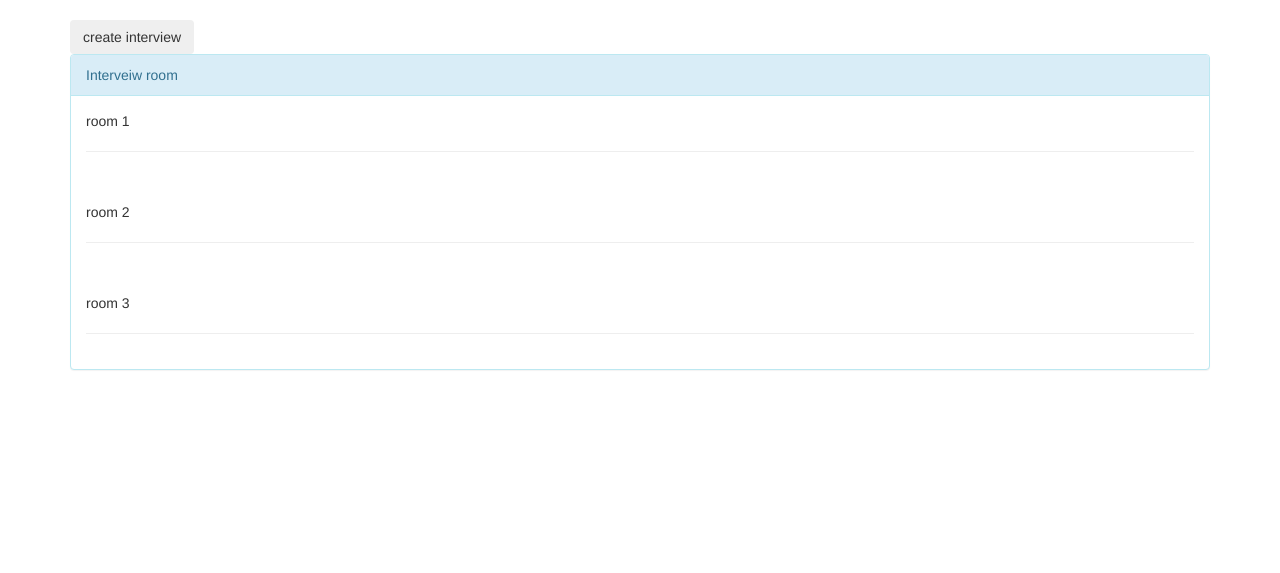
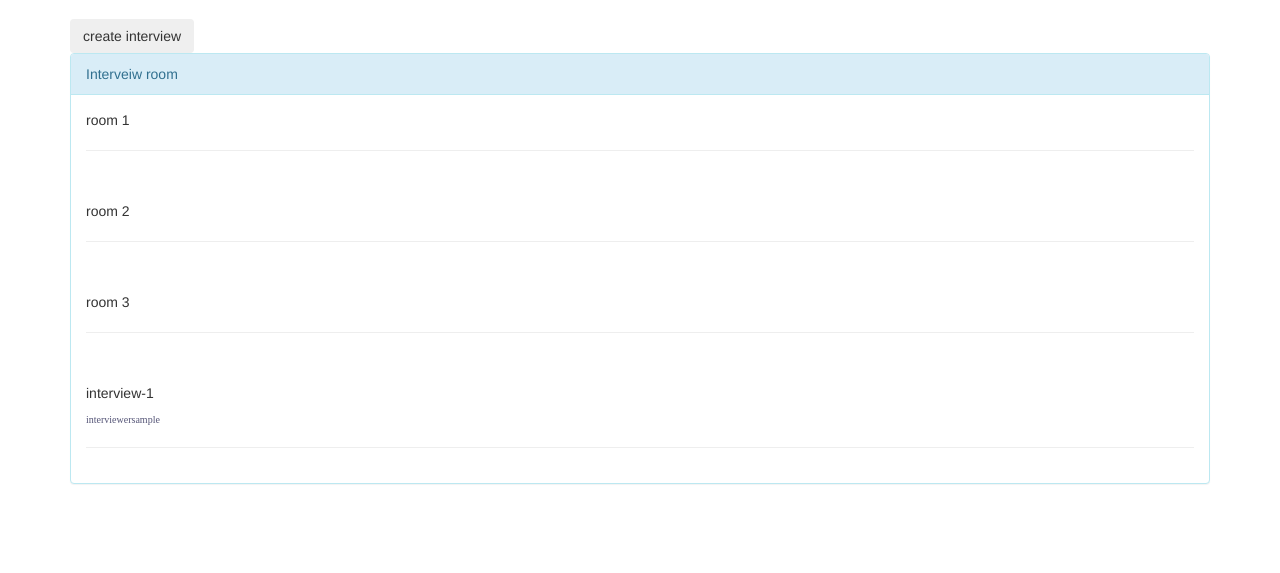
Before and after one commit to grayy921013/Mock, a Django app: page / in a window 1280 px wide. Shown: the part 51-624 px from the top of the page. Before the commit the page ends 421 px from the top, so only its background shows below. Run offline with Django 3.2, Linux system fonts and the light colour scheme; a user stored in the database is signed in; tables that the repository leaves empty hold one stand-in row (values such as "Sample post"); some libraries are stand-ins or nearby versions.

Commit message:
interview list

```diff
--- a/src/mock/mocking/models.py
+++ b/src/mock/mocking/models.py
@@ -36,8 +36,9 @@ class Problem(models.Model):
 
 class Interview(models.Model):
     created_at = models.DateTimeField(auto_now_add=True)
-    content = models.CharField(max_length=500, default="")
-    # code = models.FileField()
+    content = models.CharField(max_length=500, default = '')
+
+    #code = models.FileField(max_length=500,default="")
     # duration = models.TimeField()
     # active = models.BooleanField()
     # matched = models.BooleanField()
--- a/src/mock/mocking/static/css/login_base.css
+++ b/src/mock/mocking/static/css/login_base.css
@@ -77,3 +77,11 @@ body {
 	margin-left: 85px;
 	width:100px;
 }
+
+
+.interviewer_name{
+	font-family:"Times New Roman", Times, serif;
+	position:relative;
+	font-size: 10px;
+	color: #557;
+}
--- a/src/mock/mocking/static/js/list.js
+++ b/src/mock/mocking/static/js/list.js
@@ -5,11 +5,57 @@ create_interview_btn = $("#create_interview_btn");
 create_interview_btn.on('click', create_interview);
 
 function create_interview() {
-    $.ajax({url: "/mocking/create_interview", method: "post", data: {'csrfmiddlewaretoken':csrftoken}}).done(function (data) {
-    }).fail(function () {
-    });
+    $.ajax({url: "/mocking/create_interview", method: "post", data: {'csrfmiddlewaretoken':csrftoken}})
+        .done(function () {
+            $.ajax({url: "/mocking/get_interview_list", method: "get"})
+                .done(function(data){
+                    update_list(data);
+                });
+         })
+        .fail(function () {
+            alert("fuck");
+        });
 }
+
+// update list
+function update_list(data) {
+
+    // Display new messages
+    //$('#message').text(data.result);
+    var ls = $("#interview-list");
+    // Process lists
+    for (var i = 0; i < data.interview_list.length; i++) {
+        //alert(data.interview_list[i].id)
+        var div = $("<div>");
+        div.attr({
+            "id": data.interview_list[i].id,
+            "class": "panel-body"
+        });
+        var p = $("<p>");
+        p.html("interview-" + data.interview_list[i].id);
+        p.appendTo(div);
+        var p_name = $("<p>");
+        p_name.addClass("interviewer_name");
+        p_name.html("interviewer" + data.interview_list[i].username);
+        p_name.appendTo(div);
+        var hr = $("<hr>");
+        hr.appendTo(div);
+        div.appendTo(ls);
+        ls.append(div);
+    }
+
+}
+
+$(document).ready(function () {
+    $.ajax({url: "/mocking/get_interview_list", method: "get"})
+                .done(function(data){
+                    update_list(data);
+                });
+});
+
 function getCookie(name) {
+
+
     var cookieValue = null;
     if (document.cookie && document.cookie != '') {
         var cookies = document.cookie.split(';');
--- a/src/mock/mocking/templates/Square.html
+++ b/src/mock/mocking/templates/Square.html
@@ -12,10 +12,10 @@
     <title>CMU - MOCKING</title>
 
     <!-- Bootstrap core CSS -->
-    <link href="../static/css/bootstrap.min.css" rel="stylesheet">
+    <link href="{% static "css/bootstrap.min.css" %}" rel="stylesheet">
+      <link href="{% static "css/login_base.css" %}" rel="stylesheet">
 
-    <!-- Custom styles for this template -->
-    <link href="navbar-static-top.css" rel="stylesheet">
+
 
   </head>
 
@@ -62,8 +62,8 @@
 
 
     <div class="container">
-        <button class="btn" id="create_interview_btn">create interview</button>
-      <div class="panel panel-info login-panel">
+        <button class="btn" id="create_interview_btn" >create interview</button>
+      <div id = "interview-list" class="panel panel-info">
             <div class="panel-heading">
                 Interveiw room
             </div>
@@ -85,8 +85,8 @@
     </div> <!-- /container -->
 
 
-    <script src="https://ajax.googleapis.com/ajax/libs/jquery/1.11.1/jquery.min.js"></script>
-  <script src="../static/js/bootstrap.min.js"></script>
+  <script src = "{% static "js/jquery-1.12.1.min.js" %}"> </script>
+  <script src="{% static "js/bootstrap.min.js" %}"></script>
   <script src="{% static "js/list.js" %}"></script>
   </body>
 </html>
--- a/src/mock/mocking/views.py
+++ b/src/mock/mocking/views.py
@@ -69,8 +69,10 @@ def user_login(request):
 
 @login_required
 def create_interview(request):
+    print("dadsa")
     interview = Interview(interviewer=request.user)
     interview.save()
+    print(interview.id)
     return JsonResponse(dict(result=200, interview_id=interview.pk))
 
 @login_required
```
Also changed, not shown: src/mock/mocking/migrations/0001_initial.py, src/mock/mocking/migrations/0002_auto_20161103_0441.py (deleted), src/mock/mocking/migrations/0003_auto_20161103_0446.py (deleted).
